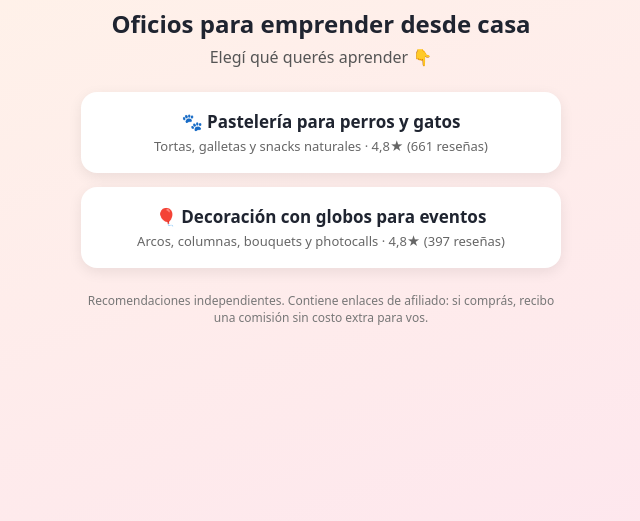
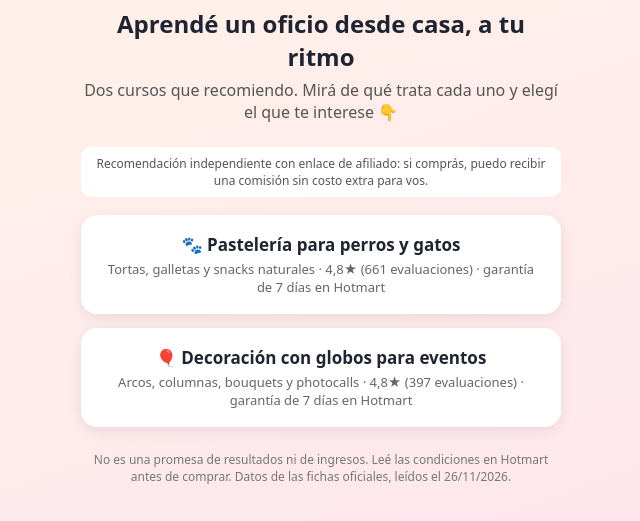
Before and after one commit to sanphantom1/landing-oficios, a plain HTML site: page index.html in a window 1280 px wide. Shown: the part 103-624 px from the top of the page, without its empty margins (319-959 px from the left). Drawn offline with Linux system fonts and the light colour scheme; no server answers.

Commit message:
index: titular por beneficio, aviso de afiliado arriba, garantia 7 dias (fichas Hotmart 26/11), sin promesa de ingresos
Updated course recommendations and added affiliate disclaimer.

```diff
--- a/index.html
+++ b/index.html
@@ -3,8 +3,8 @@
 <style>body{margin:0;font-family:system-ui,-apple-system,Segoe UI,Roboto,Arial,sans-serif;background:linear-gradient(160deg,#fff4e8,#fde3ef);min-height:100vh;color:#1f2430}
 .w{max-width:480px;margin:0 auto;padding:40px 20px;text-align:center}h1{font-size:24px;margin:10px 0 6px}p{margin:0 0 24px;color:#555}
 a.l{display:block;background:#fff;border-radius:16px;padding:18px;margin:0 0 14px;text-decoration:none;color:#1f2430;font-weight:700;box-shadow:0 4px 14px rgba(0,0,0,.08);font-size:17px}
-a.l span{display:block;font-weight:400;font-size:13px;color:#666;margin-top:4px}.e{font-size:44px}small{display:block;color:#777;font-size:12px;margin-top:24px}</style></head>
-<body><div class="w"><div class="e">🧁🎈</div><h1>Oficios para emprender desde casa</h1><p>Elegí qué querés aprender 👇</p>
-<a class="l" href="pasteleria-mascotas.html">🐾 Pastelería para perros y gatos<span>Tortas, galletas y snacks naturales · 4,8★ (661 reseñas)</span></a>
-<a class="l" href="globos.html">🎈 Decoración con globos para eventos<span>Arcos, columnas, bouquets y photocalls · 4,8★ (397 reseñas)</span></a>
-<small>Recomendaciones independientes. Contiene enlaces de afiliado: si comprás, recibo una comisión sin costo extra para vos.</small></div><script src="contador.js?v=2" defer></script></body></html>
+a.l span{display:block;font-weight:400;font-size:13px;color:#666;margin-top:4px}.e{font-size:44px}.n{font-size:12px;color:#555;background:#fff;border-radius:10px;padding:8px 10px;margin:0 0 18px}small{display:block;color:#777;font-size:12px;margin-top:24px}</style></head>
+<body><div class="w"><div class="e">🧁🎈</div><h1>Aprendé un oficio desde casa, a tu ritmo</h1><p>Dos cursos que recomiendo. Mirá de qué trata cada uno y elegí el que te interese 👇</p><div class="n">Recomendación independiente con enlace de afiliado: si comprás, puedo recibir una comisión sin costo extra para vos.</div>
+<a class="l" href="pasteleria-mascotas.html">🐾 Pastelería para perros y gatos<span>Tortas, galletas y snacks naturales · 4,8★ (661 evaluaciones) · garantía de 7 días en Hotmart</span></a>
+<a class="l" href="globos.html">🎈 Decoración con globos para eventos<span>Arcos, columnas, bouquets y photocalls · 4,8★ (397 evaluaciones) · garantía de 7 días en Hotmart</span></a>
+<small>No es una promesa de resultados ni de ingresos. Leé las condiciones en Hotmart antes de comprar. Datos de las fichas oficiales, leídos el 26/11/2026.</small></div><script src="contador.js?v=3" defer></script></body></html>
```
